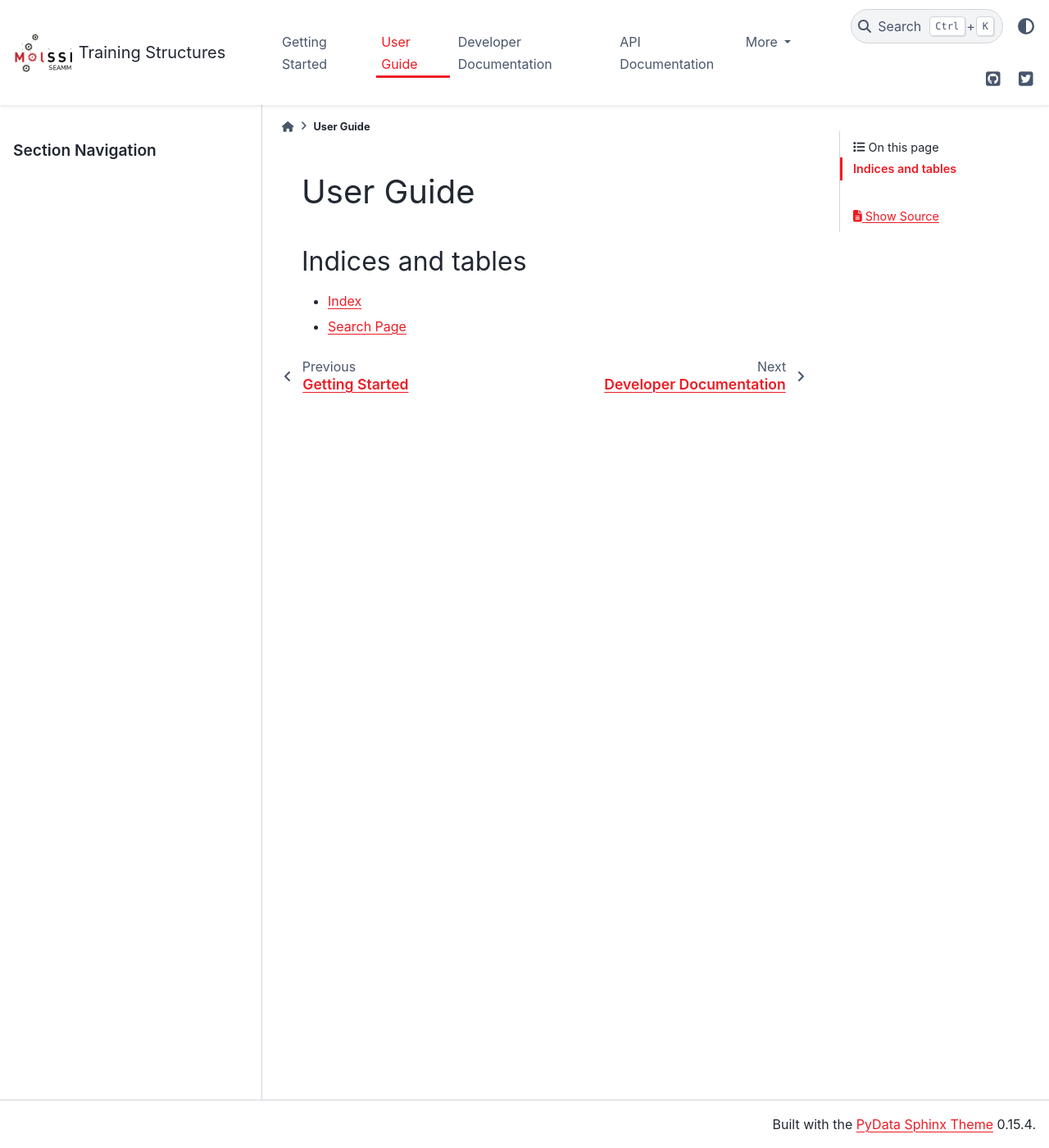
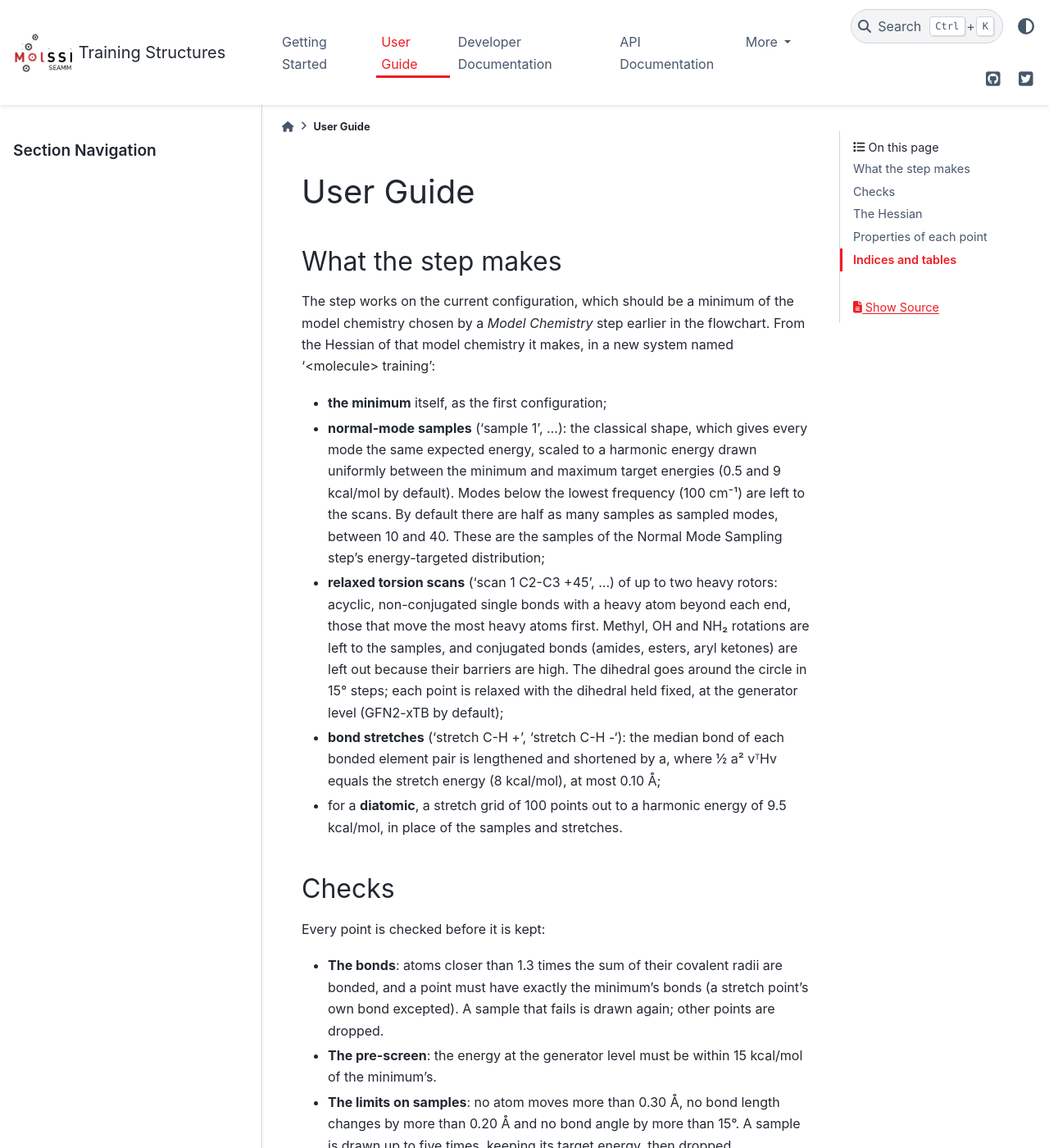
Before and after one commit to molssi-seamm/training_structures_step, a Sphinx documentation site: the page built from docs/user_guide/index.rst, in a window 1280 px wide and 1400 px high. Shown: the whole window at 82% size. Built offline with Sphinx 7.4.7 and the PyData theme 0.15.4, drawn with Linux system fonts in a browser that asks for light colours; pages that are not in the unit, such as notebooks, are missing from menus; some of the changed text lies outside the part shown.

Commit message:
Release 2026.11.25: HISTORY, README and user guide
Co-Authored-By: Claude Opus 5.5 <noreply@anthropic.com>

```diff
--- a/README.rst
+++ b/README.rst
@@ -35,7 +35,9 @@ A SEAMM plug-in for Training Structures
 Features
 --------
 
-* Please edit this section!
+* The Training Structures step makes distorted structures of a molecule for training a machine-learned potential: energy-targeted normal-mode samples, relaxed torsion scans of the heavy rotors and bond stretches, each checked to keep the molecule's bonds and to lie in a chosen energy window.
+* The points are configurations of a new system, one per molecule, named by kind
+  ('sample 3', 'scan 1 C2-C3 +45', 'stretch C-H -'), for labelling by a later step.
 
 Acknowledgements
 ----------------
--- a/docs/index.rst
+++ b/docs/index.rst
@@ -1,7 +1,7 @@
 Welcome to the documentation for the Training Structures SEAMM plug-in
 ======================================================================
 
-Training Structures <does what? replace this text>
+The Training Structures step makes distorted structures of a molecule for training a machine-learned potential: energy-targeted normal-mode samples, relaxed torsion scans of the heavy rotors and bond stretches, each checked to keep the molecule's bonds and to lie in a chosen energy window.
 
 .. grid:: 1 1 2 2
 
--- a/docs/user_guide/index.rst
+++ b/docs/user_guide/index.rst
@@ -15,6 +15,65 @@ User Guide
 
        *
 
+What the step makes
+===================
+
+The step works on the current configuration, which should be a minimum of the model
+chemistry chosen by a *Model Chemistry* step earlier in the flowchart. From the Hessian
+of that model chemistry it makes, in a new system named '<molecule> training':
+
+- **the minimum** itself, as the first configuration;
+- **normal-mode samples** ('sample 1', ...): the classical shape, which gives every mode
+  the same expected energy, scaled to a harmonic energy drawn uniformly between the
+  minimum and maximum target energies (0.5 and 9 kcal/mol by default). Modes below the
+  lowest frequency (100 cm⁻¹) are left to the scans. By default there are half as many
+  samples as sampled modes, between 10 and 40. These are the samples of the Normal Mode
+  Sampling step's energy-targeted distribution;
+- **relaxed torsion scans** ('scan 1 C2-C3 +45', ...) of up to two heavy rotors: acyclic,
+  non-conjugated single bonds with a heavy atom beyond each end, those that move the most
+  heavy atoms first. Methyl, OH and NH₂ rotations are left to the samples, and conjugated
+  bonds (amides, esters, aryl ketones) are left out because their barriers are high. The
+  dihedral goes around the circle in 15° steps; each point is relaxed with the dihedral
+  held fixed, at the generator level (GFN2-xTB by default);
+- **bond stretches** ('stretch C-H +', 'stretch C-H -'): the median bond of each bonded
+  element pair is lengthened and shortened by a, where ½ a² vᵀHv equals the stretch
+  energy (8 kcal/mol), at most 0.10 Å;
+- for a **diatomic**, a stretch grid of 100 points out to a harmonic energy of
+  9.5 kcal/mol, in place of the samples and stretches.
+
+Checks
+======
+
+Every point is checked before it is kept:
+
+- **The bonds**: atoms closer than 1.3 times the sum of their covalent radii are bonded,
+  and a point must have exactly the minimum's bonds (a stretch point's own bond
+  excepted). A sample that fails is drawn again; other points are dropped.
+- **The pre-screen**: the energy at the generator level must be within 15 kcal/mol of
+  the minimum's.
+- **The limits on samples**: no atom moves more than 0.30 Å, no bond length changes by
+  more than 0.20 Å and no bond angle by more than 15°. A sample is drawn up to five
+  times, keeping its target energy, then dropped.
+
+The output lists the points dropped and why.
+
+The Hessian
+===========
+
+For open-shell molecules, and a random 5 % of closed-shell ones, the Hessian is checked
+along three random displacements δ (0.005 Å RMS) against central differences of the
+gradient: e = ‖Hδ − [g(x₀+δ) − g(x₀−δ)]/2‖ / ‖Hδ‖. If any e exceeds 0.02, or any
+frequency exceeds 5000 cm⁻¹, the Hessian is refused and replaced by finite differences
+of the gradient. How the Hessian was made and checked is stored with the minimum.
+
+Properties of each point
+========================
+
+Each configuration carries, as properties ``<name>#TrainingStructures#generation``:
+the point type; the target and harmonic energies; the pre-screen energy; for scans the
+dihedral and the change of angle; for stretches the element pair, the bond and the
+change of length. The random seed is reported and saved with the results.
+
 Indices and tables
 ==================
 
```
Also changed, not shown: HISTORY.rst (+13 -4 lines), 1 other file.
